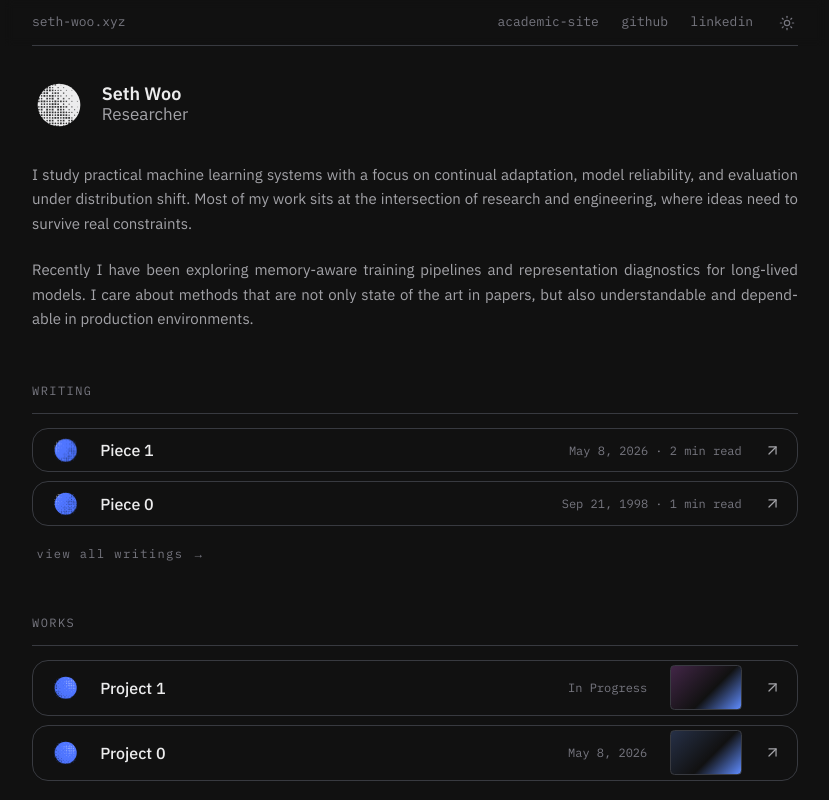
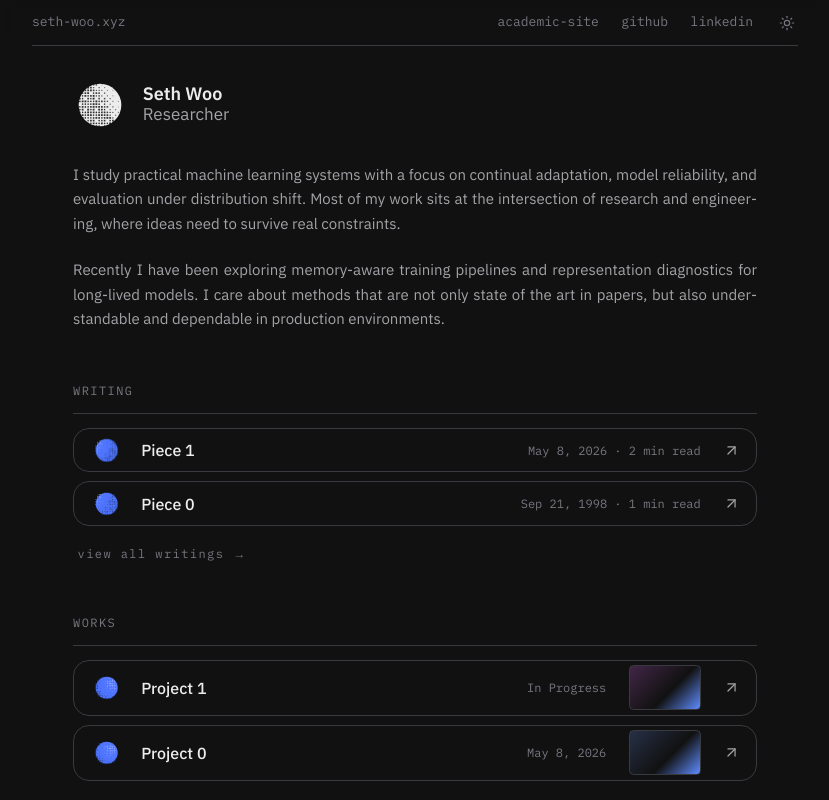
Before and after one commit to seth-woo/personal-site, a Next.js app: page / in a window 1280 px wide. Shown: the top 800 px of the page, without its empty margins (225-1054 px from the left). Built offline with nearby package versions, Linux system fonts and the light colour scheme.

Commit message:
content width reduction

```diff
--- a/src/app/layout.tsx
+++ b/src/app/layout.tsx
@@ -25,7 +25,7 @@
     <html lang="en" className="dark">
       <body className={`${ibmPlexMono.variable} ${ibmPlexSans.variable} bg-bg text-text antialiased`}>
         <Header />
-        <main className="mx-auto w-full max-w-[820px] px-6 pb-12 pt-7">{children}</main>
+        <main className="mx-auto w-full max-w-[738px] px-6 pb-12 pt-7">{children}</main>
       </body>
     </html>
   );
```
